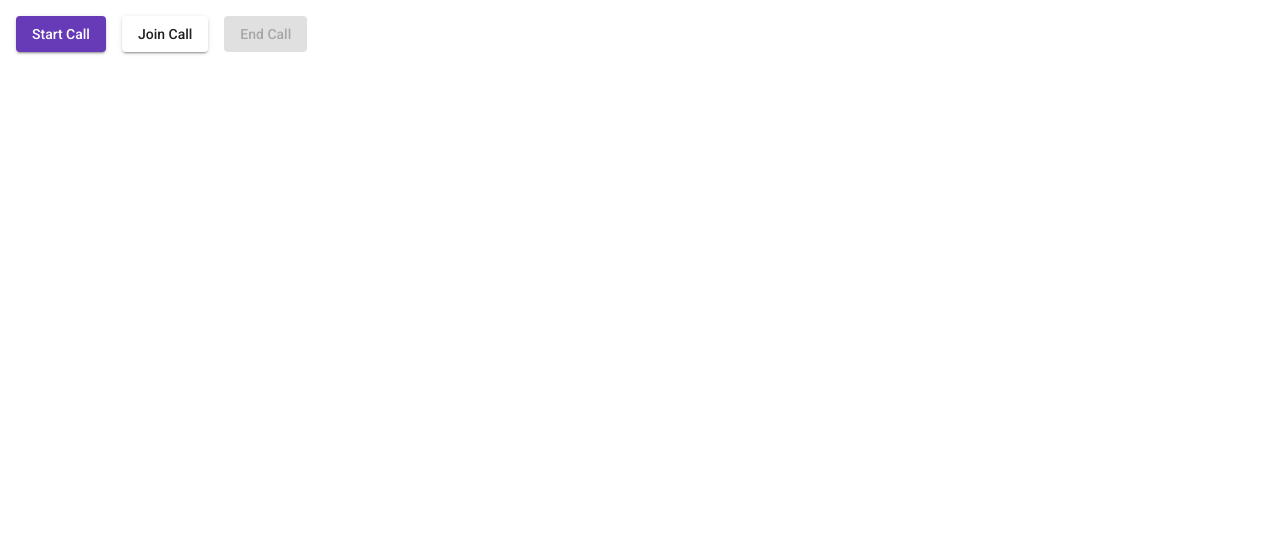
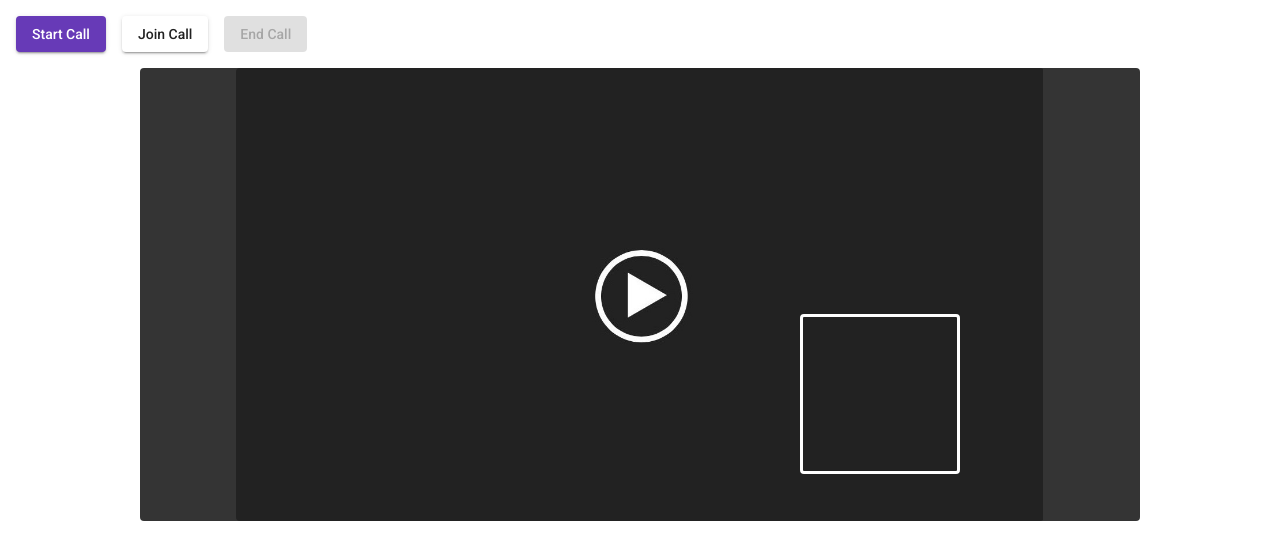
Before and after one commit to ullalaaron/angular-peerjs, an Angular app: page / in a window 1280 px wide. Shown: the top 560 px of the page. Built offline with nearby package versions, Linux system fonts and the light colour scheme.

Commit message:
add video elements

```diff
--- a/src/app/app.component.html
+++ b/src/app/app.component.html
@@ -1,11 +1,16 @@
 <div class="container-fluid">
   <div class="row p-2" id="control-panel">
-      <button mat-raised-button color="primary" class="m-2" [disabled]="isCallStarted$ | async">Start Call</button>
-      <button mat-raised-button class="m-2" [disabled]="isCallStarted$ | async">Join Call</button>
-      <button mat-raised-button color="warn" class="m-2" [disabled]="!(isCallStarted$ | async)">End Call</button>
+    <button mat-raised-button color="primary" class="m-2" [disabled]="isCallStarted$ | async">Start Call</button>
+    <button mat-raised-button class="m-2" [disabled]="isCallStarted$ | async">Join Call</button>
+    <button mat-raised-button color="warn" class="m-2" [disabled]="!(isCallStarted$ | async)">End Call</button>
   </div>
   <div class="row">
-    <div class="col"></div>
-    <div class="col"></div>
+    <div class="col">
+      <div class="video-wrapper">
+        <video #remoteVideo class="remote-video" poster="./assets/video-placeholder.jpg" autoplay
+          playsinline></video>
+        <video #localVideo class="local-video" autoplay playsinline [muted]="true"></video>
+      </div>
+    </div>
   </div>
 </div>
--- a/src/app/app.component.scss
+++ b/src/app/app.component.scss
@@ -0,0 +1,25 @@
+.video-wrapper {
+	width: 80%;
+	height: 80%;
+	text-align: center;
+    background-color: #343434;
+    margin: 0 auto;
+	border-radius: 4px;
+}
+
+.remote-video {
+	max-width: 100%;
+	max-height: 100%;
+	border-radius: 4px;
+}
+
+.local-video {
+    z-index: 1;
+    position: absolute;
+    right: 20rem;
+	bottom: 10rem;
+	width: 10rem;
+	height: 10rem;
+	border: 3px solid white;
+	border-radius: 4px;
+}
--- a/src/app/app.component.ts
+++ b/src/app/app.component.ts
@@ -1,4 +1,4 @@
-import { Component } from '@angular/core';
+import { Component, ElementRef, ViewChild } from '@angular/core';
 import { BehaviorSubject } from 'rxjs';
 
 @Component({
@@ -9,4 +9,7 @@ import { BehaviorSubject } from 'rxjs';
 export class AppComponent {
   private isCallStartedBs = new BehaviorSubject(false);
   public isCallStarted$ = this.isCallStartedBs.asObservable();
+
+  @ViewChild('localVideo') localVideo: ElementRef<HTMLVideoElement>;
+  @ViewChild('remoteVideo') remoteVideo: ElementRef<HTMLVideoElement>;
 }
```
Also changed, not shown: src/assets/video-placeholder.jpg (added).
